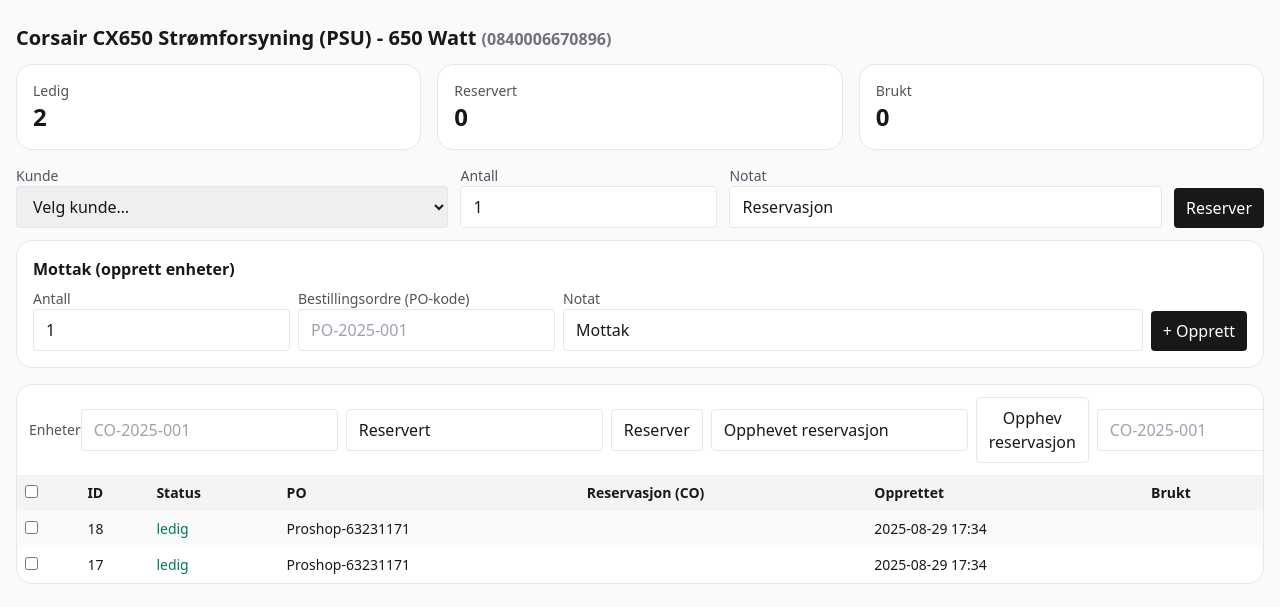
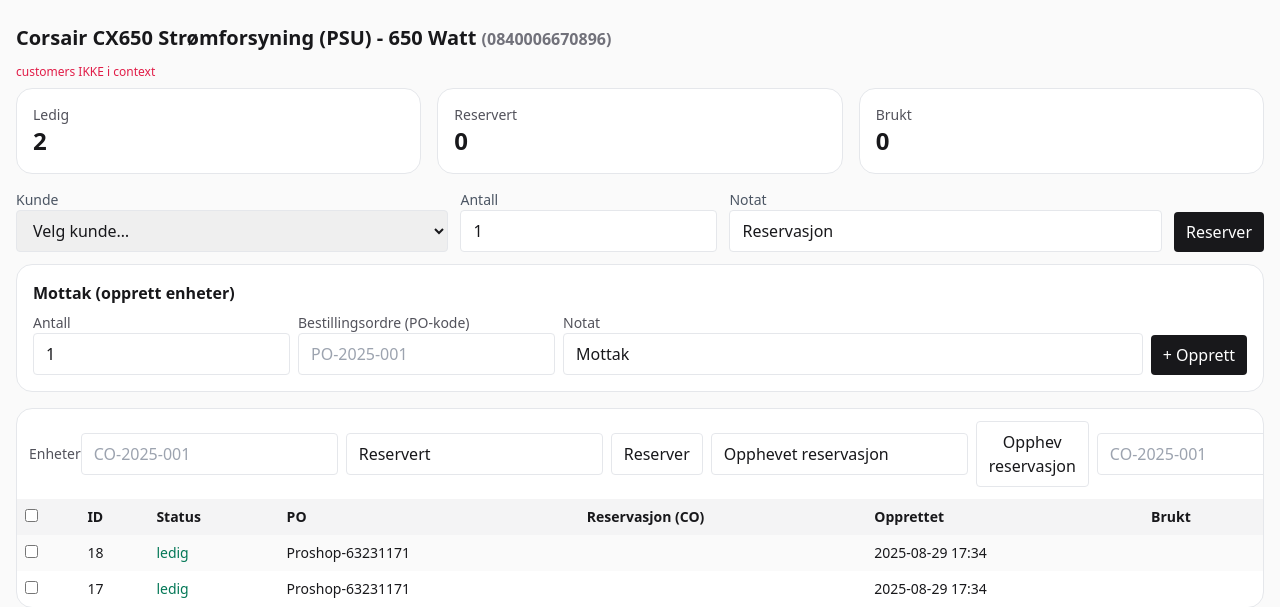
Before and after one commit to LazyHero2006/frontline-inventory, a FastAPI app: page /item/4/units in a window 1280 px wide. Shown: the part 73-680 px from the top of the page. Run offline with FastAPI, Linux system fonts and the light colour scheme; a user stored in the database is signed in; data comes from the database, SQL or seed files in the repository; some libraries are stand-ins or nearby versions.

Commit message:
first commit

```diff
--- a/frontline_inventory_web/app/main.py
+++ b/frontline_inventory_web/app/main.py
@@ -8,6 +8,8 @@ from starlette.middleware.sessions import SessionMiddleware
 from fastapi.templating import Jinja2Templates
 from sqlalchemy.orm import Session
 from sqlalchemy import select
+from .models import Customer
+from .db import DB_PATH
 from .models import Item, Category, Location, Tx, ItemUnit, PurchaseOrder, CustomerOrder, Customer, CustomerOrderLine
 
 from . import crud
@@ -140,6 +142,20 @@ def dashboard(request: Request, q: str = "", category: str = "Alle", location: s
         "fmt_currency": fmt_currency
     })
 
+@app.get("/dev/whoami")
+def dev_whoami(db: Session = Depends(get_db), current_user = Depends(require_user)):
+    rows = db.execute(select(Customer).order_by(Customer.id.desc()).limit(5)).scalars().all()
+    return {
+        "db_path": DB_PATH,
+        "customers_count": db.execute(select(Customer)).scalars().count() if hasattr(db.execute(select(Customer)).scalars(), "count") else len(db.execute(select(Customer)).scalars().all()),
+        "last5": [{"id": c.id, "name": c.name, "email": c.email} for c in rows][::-1],
+    }
+
+@app.get("/dev/customers")
+def dev_customers(db: Session = Depends(get_db), current_user = Depends(require_user)):
+    rows = db.execute(select(Customer).order_by(Customer.id.desc())).scalars().all()
+    return [{"id": c.id, "name": c.name, "email": c.email} for c in rows]
+
 @app.get("/item/new", response_class=HTMLResponse)
 def item_new(request: Request, current_user=Depends(require_user)):
     return templates.TemplateResponse("item_form.html", {"request": request, "user": current_user, "item": None})
@@ -198,26 +214,28 @@ async def item_detail(
         select(Tx).where(Tx.item_id == item.id).order_by(Tx.id.desc()).limit(50)
     ).scalars().all()
 
-    # Tellere slik du bruker dem i HTML (count_avail/res/used)
-    count_avail = sum(1 for u in units if u.status == "available" or u.status == "ledig")
-    count_res   = sum(1 for u in units if u.status == "reserved"  or u.status == "reservert")
-    count_used  = sum(1 for u in units if u.status == "used"      or u.status == "brukt")
+    count_avail = sum(1 for u in units if u.status in ("available", "ledig"))
+    count_res   = sum(1 for u in units if u.status in ("reserved", "reservert"))
+    count_used  = sum(1 for u in units if u.status in ("used", "brukt"))
 
-    # KUNDELISTA (det som manglet)
-    customers = db.execute(
-        select(Customer).order_by(Customer.name.asc())
-    ).scalars().all()
+    customers = db.execute(select(Customer).order_by(Customer.name.asc())).scalars().all()
 
-    return templates.TemplateResponse("item_detail.html", {
-        "request": request,
-        "item": item,
-        "units": units,
-        "txs": txs,
-        "count_avail": count_avail,
-        "count_res": count_res,
-        "count_used": count_used,
-        "customers": customers,   # <-- nøkkelen
-    })
+    # HARD DEBUG I LOGG – skal være > 0
+    print(f"[item_detail] DB={DB_PATH} customers_len={len(customers)} time={datetime.utcnow().isoformat()}")
+
+    return templates.TemplateResponse(
+        "item_detail.html",
+        {
+            "request": request,
+            "item": item,
+            "units": units,
+            "txs": txs,
+            "count_avail": count_avail,
+            "count_res": count_res,
+            "count_used": count_used,
+            "customers": customers,
+        },
+    )
 
 @app.get("/item/{item_id}/edit", response_class=HTMLResponse)
 def item_edit(request: Request, item_id: int, db: Session = Depends(get_db), current_user=Depends(require_user)):
--- a/frontline_inventory_web/app/templates/item_units.html
+++ b/frontline_inventory_web/app/templates/item_units.html
@@ -2,6 +2,13 @@
 {% block content %}
 
 <h1 class="text-xl font-semibold mb-3">{{ item.name }} <span class="text-zinc-500 text-base">({{ item.sku }})</span></h1>
+
+{% if customers is defined %}
+  <div class="text-xs text-zinc-500 mb-2">Kunder i render: {{ customers|length }}</div>
+{% else %}
+  <div class="text-xs text-rose-600 mb-2">customers IKKE i context</div>
+{% endif %}
+<div data-probe="ITEM-DETAIL-TEMPLATE-AKTIV" class="hidden"></div>
 
 <div class="grid grid-cols-1 lg:grid-cols-3 gap-4 mb-4">
   <div class="rounded-2xl border p-4 bg-white">
```
Also changed, not shown: 2 other files.
